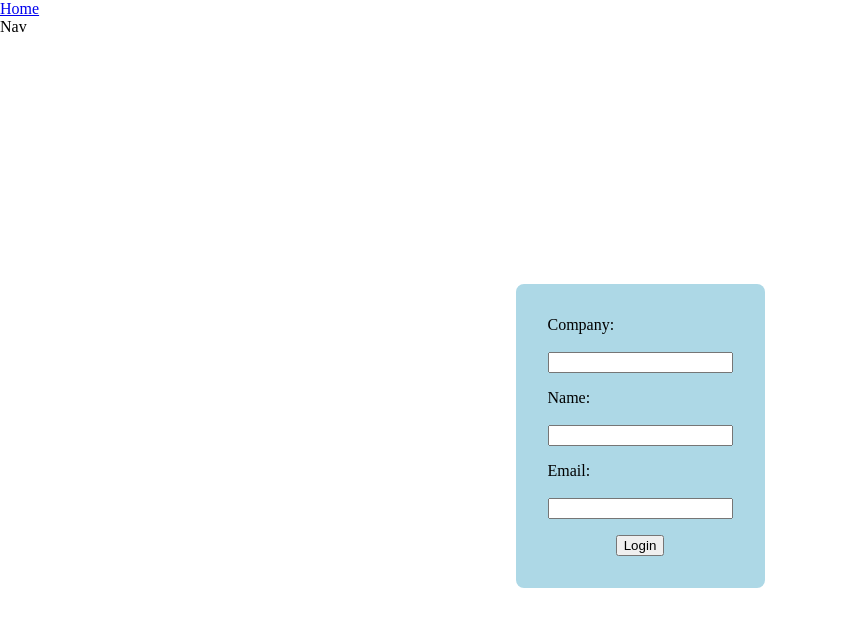
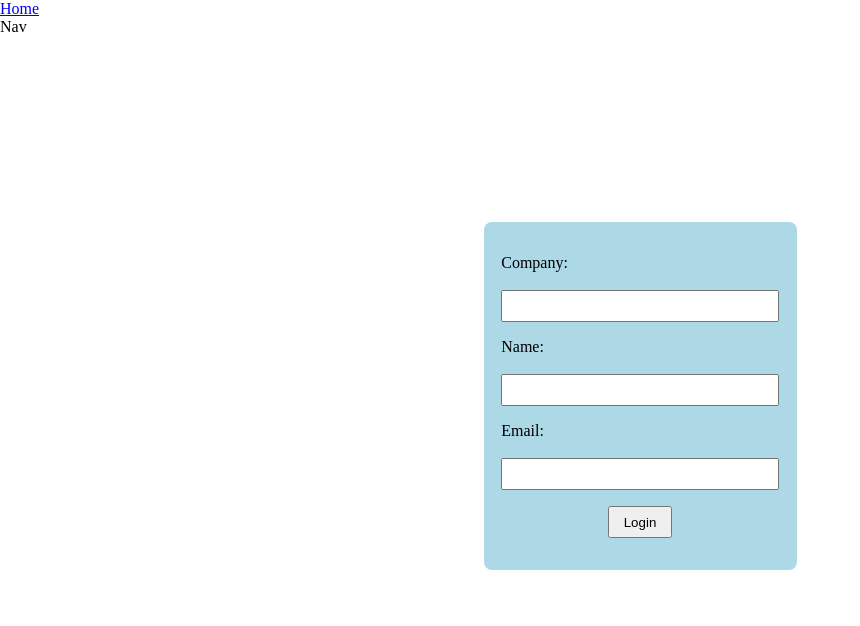
Before and after one commit to Quinten97/FakeShop, a React (Vite) app in the folder fakeshop/: page / in a window 1280 px wide. Shown: the top 626 px of the page, without its empty margins (0-860 px from the left). Built offline with nearby package versions, Linux system fonts and the light colour scheme.

Commit message:
custom button component added

```diff
--- /dev/null
+++ b/fakeshop/src/components/button/StyledButton.tsx
@@ -0,0 +1,21 @@
+import styled from "@emotion/styled";
+import React from "react";
+
+interface InputProps {
+  text: string;
+  type: "button" | "submit" | "reset";
+}
+
+const StyledButton = styled.button`
+  width: 4rem;
+  height: 2rem;
+`;
+
+export function Button(props: InputProps) {
+  const { text, type } = props;
+  return (
+    <>
+      <StyledButton type={type}>{text}</StyledButton>
+    </>
+  );
+}
--- a/fakeshop/src/components/input/Input.tsx
+++ b/fakeshop/src/components/input/Input.tsx
@@ -8,6 +8,11 @@ interface InputProps {
 
 const StyledLabel = styled.label`
   display: grid;
+  width: 150%;
+`;
+
+const StyledInput = styled.input`
+  height: 2rem;
 `;
 
 export function Input(props: InputProps) {
@@ -17,7 +22,7 @@ export function Input(props: InputProps) {
       <StyledLabel>
         <p>{label}</p>
         &nbsp;
-        <input name={name} />
+        <StyledInput name={name} />
       </StyledLabel>
     </>
   );
--- a/fakeshop/src/components/login/MobileLogin.tsx
+++ b/fakeshop/src/components/login/MobileLogin.tsx
@@ -1,6 +1,7 @@
 import React from "react";
 import { Input } from "../input/Input";
 import styled from "@emotion/styled";
+import { Button } from "../button/StyledButton";
 
 const StyledForm = styled.form`
   display: grid;
@@ -8,7 +9,7 @@ const StyledForm = styled.form`
   gap: 1rem;
   border-radius: 0.5rem;
   background-color: lightBlue;
-  padding: 2rem;
+  padding: 2rem 4rem;
 `;
 
 export function MobileLogin() {
@@ -18,7 +19,7 @@ export function MobileLogin() {
         <Input label="Company:" name="company" />
         <Input label="Name:" name="name" />
         <Input label="Email:" name="email" />
-        <button type="submit">Login</button>
+        <Button text="Login" type="submit" />
       </StyledForm>
     </>
   );
--- a/fakeshop/src/index.css
+++ b/fakeshop/src/index.css
@@ -4,7 +4,7 @@
 }
 
 .outletContainer {
-  height: 100vh;
+  height: 90vh;
   display: grid;
   place-items: center;
 }
```
